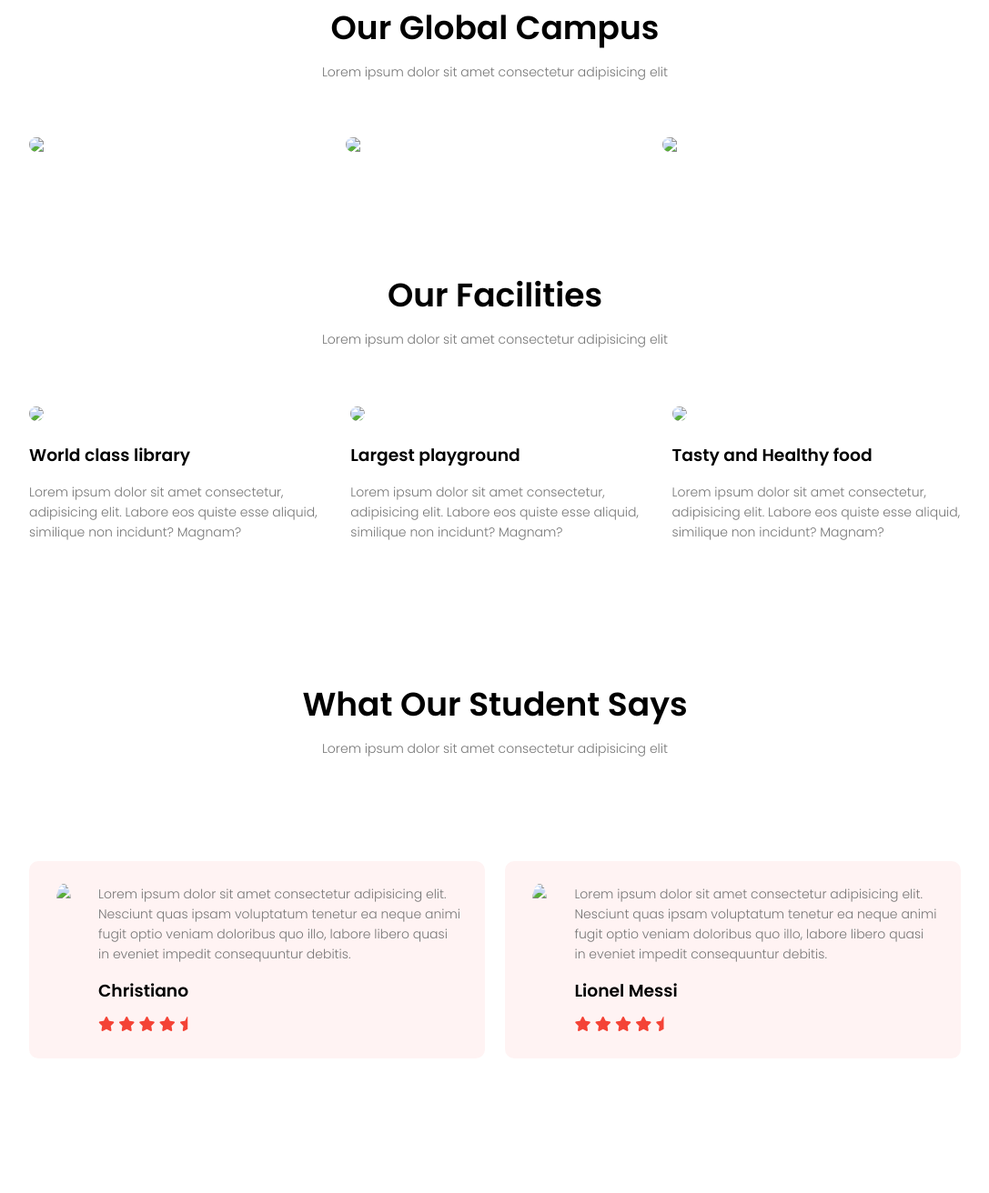
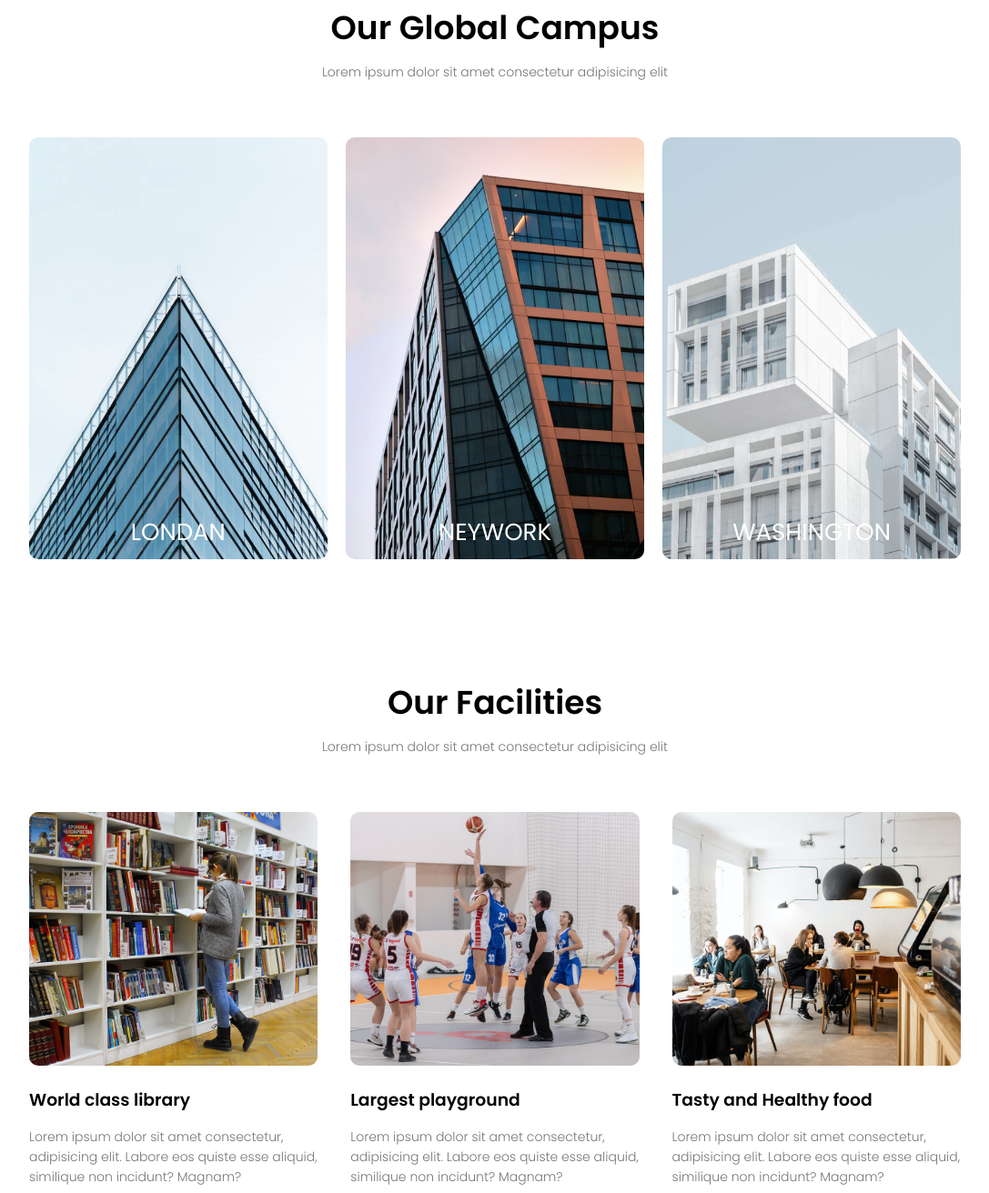
Before and after one commit to vbn-P/My-trial-website, a plain HTML site: page index.html in a window 1280 px wide. Shown: the part 1398-2710 px from the top of the page at 91% size, without its empty margins (96-1183 px from the left). Drawn offline with Linux system fonts and the light colour scheme; the site is published under a folder, as on GitHub Pages, so addresses that start at the root find nothing.

Commit message:
Update index.html

```diff
--- a/index.html
+++ b/index.html
@@ -76,19 +76,19 @@
 
             <div class="row">
                 <div class="campus-col">
-                    <img src="/eduford_img/london.png">
+                    <img src="./eduford_img/london.png">
                     <div class="layer">
                         <h3>LONDAN</h3>
                     </div>
                 </div>
                 <div class="campus-col">
-                    <img src="/eduford_img/newyork.png">
+                    <img src="./eduford_img/newyork.png">
                     <div class="layer">
                         <h3>NEYWORK</h3>
                     </div>
                 </div>
                 <div class="campus-col">
-                    <img src="/eduford_img/washington.png">
+                    <img src="./eduford_img/washington.png">
                     <div class="layer">
                         <h3>WASHINGTON</h3>
                     </div>
@@ -103,19 +103,19 @@
         <p>Lorem ipsum dolor sit amet consectetur adipisicing elit</p>
         <div class="row">
             <div class="facility-col">
-                <img src="/eduford_img/library.png">
+                <img src="./eduford_img/library.png">
                 <h3>World class library</h3>
                 <p>Lorem ipsum dolor sit amet consectetur, adipisicing elit.
                      Labore eos quiste esse aliquid, similique non incidunt? Magnam?</p>
             </div>
             <div class="facility-col">
-                <img src="/eduford_img/basketball.png">
+                <img src="./eduford_img/basketball.png">
                 <h3>Largest playground</h3>
                 <p>Lorem ipsum dolor sit amet consectetur, adipisicing elit.
                      Labore eos quiste esse aliquid, similique non incidunt? Magnam?</p>
             </div>
             <div class="facility-col">
-                <img src="/eduford_img/cafeteria.png">
+                <img src="./eduford_img/cafeteria.png">
                 <h3>Tasty and Healthy food</h3>
                 <p>Lorem ipsum dolor sit amet consectetur, adipisicing elit.
                      Labore eos quiste esse aliquid, similique non incidunt? Magnam?</p>
@@ -129,7 +129,7 @@
 
         <div class="row">
             <div class="test-col">
-                <img src="/eduford_img/user1.jpg">
+                <img src="./eduford_img/user1.jpg">
                 <div>
                     <p>Lorem ipsum dolor sit amet consectetur adipisicing elit. Nesciunt quas ipsam voluptatum tenetur ea neque animi fugit optio veniam doloribus quo illo, labore libero quasi in eveniet impedit consequuntur debitis.</p>
                 <h3>Christiano</h3>
@@ -145,7 +145,7 @@
                 </div>
             </div>
             <div class="test-col">
-                <img src="/eduford_img/user2.jpg">
+                <img src="./eduford_img/user2.jpg">
                 <div>
                     <p>Lorem ipsum dolor sit amet consectetur adipisicing elit. Nesciunt quas ipsam voluptatum tenetur ea neque animi fugit optio veniam doloribus quo illo, labore libero quasi in eveniet impedit consequuntur debitis.</p>
                 <h3>Lionel Messi</h3>
```
